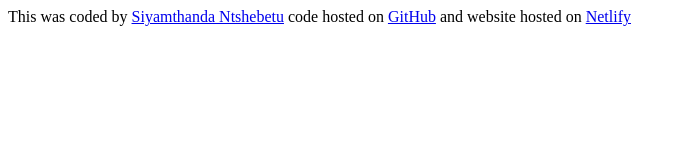
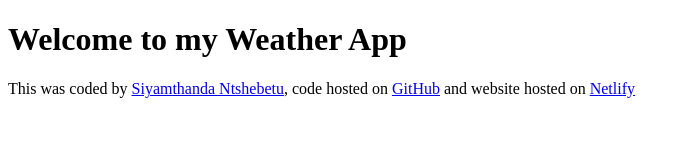
Before and after one commit to Cyamonicaa/My-Own-Weather-App, a plain HTML site: page index.html in a window 1280 px wide. Shown: the whole page, without its empty margins (0-689 px from the left). Drawn offline with Linux system fonts and the light colour scheme.

Commit message:
Adding an H1

```diff
--- a/index.html
+++ b/index.html
@@ -6,12 +6,12 @@
     <title>Siya's Weather App</title>
   </head>
   <body>
+    <h1>Welcome to my Weather App</h1>
     <footer>
       This was coded by
       <a href="https://github.com/Cyamonicaa" target="_blank"
         >Siyamthanda Ntshebetu</a
-      >
-      code hosted on
+      >, code hosted on
       <a href="https://github.com/Cyamonicaa/My-Own-Weather-App" target="_blank"
         >GitHub</a
       >
```
